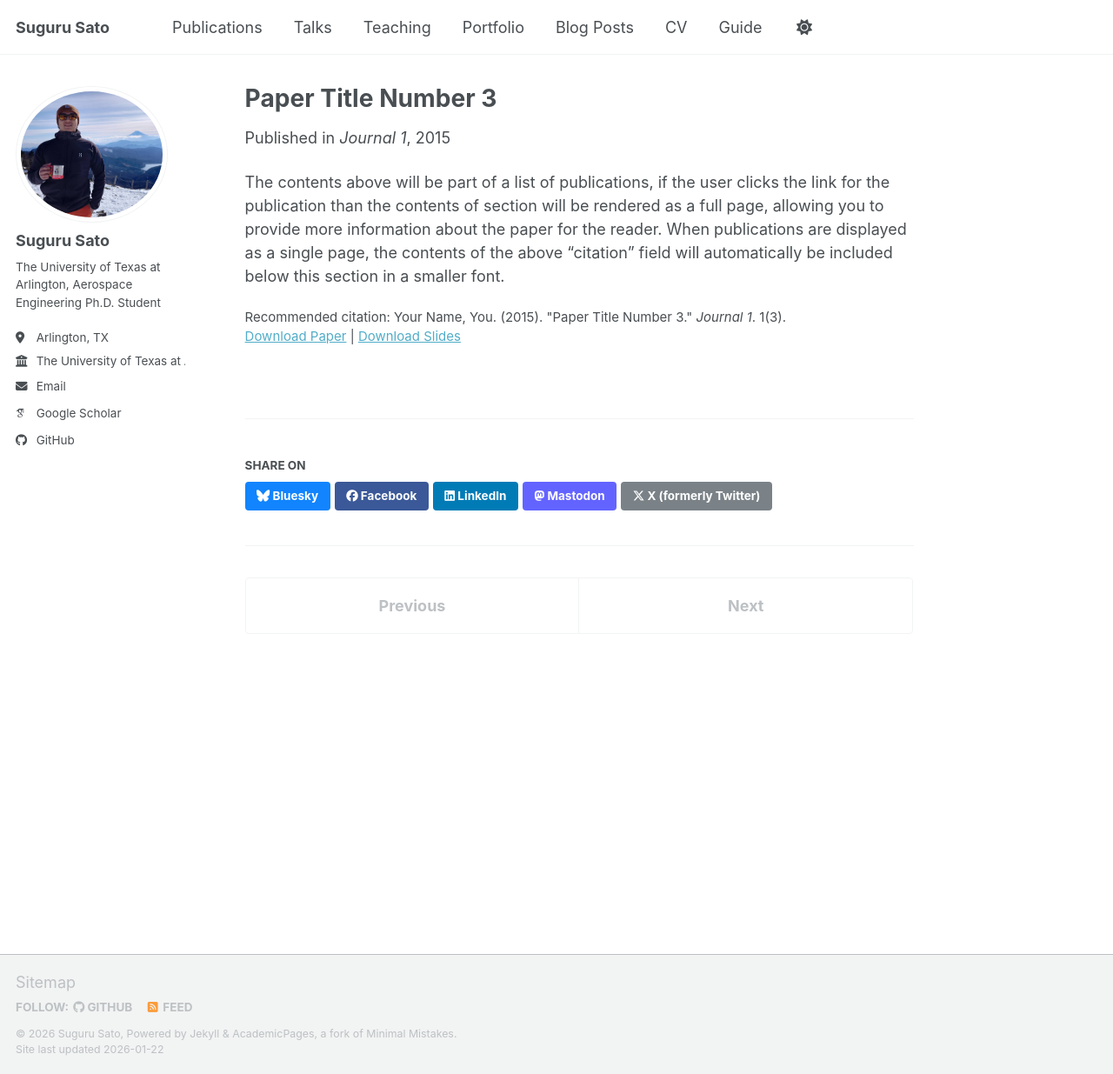
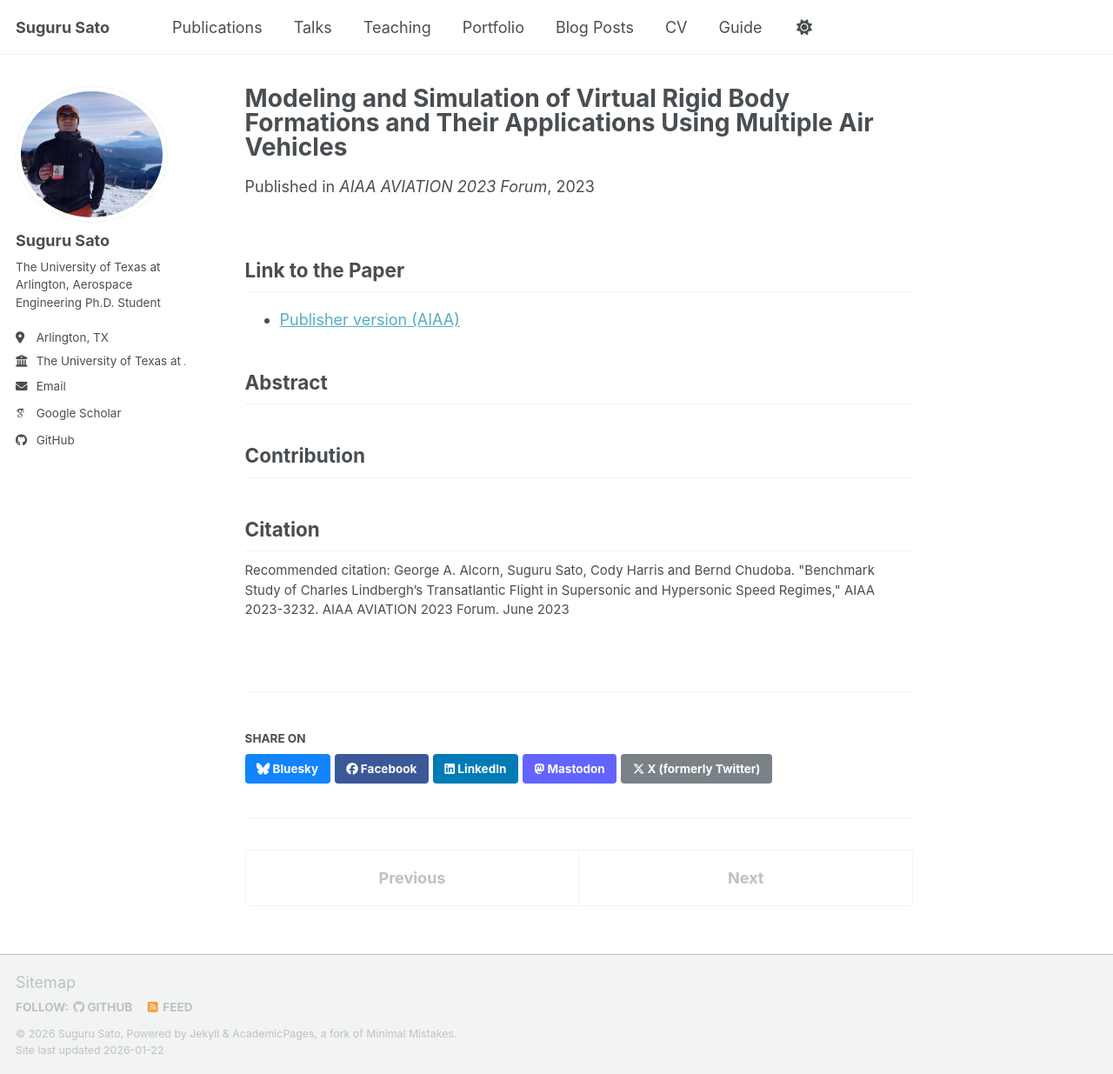
Before and after one commit to GitHub-Suguru/GitHub-Suguru.github.io, a Jekyll site: the page built from _publications/2015-10-01-paper-title-number-3.md, in a window 1280 px wide and 1235 px high. Shown: the whole window at 87% size. Built offline with Jekyll 4.4.1, drawn with Linux system fonts in a browser that asks for light colours; some web fonts are replaced; a script bundle is joined from its source files by our own code; library files that are not in the unit come from our copies.

Commit message:
Update 2015-10-01-paper-title-number-3.md

```diff
--- a/_publications/2015-10-01-paper-title-number-3.md
+++ b/_publications/2015-10-01-paper-title-number-3.md
@@ -1,14 +1,24 @@
 ---
-title: "Paper Title Number 3"
+title: "Modeling and Simulation of Virtual Rigid Body Formations and Their Applications Using Multiple Air Vehicles"
 collection: publications
-category: manuscripts
-permalink: /publication/2015-10-01-paper-title-number-3
-excerpt: 'This paper is about the number 3. The number 4 is left for future work.'
-date: 2015-10-01
-venue: 'Journal 1'
-slidesurl: 'https://academicpages.github.io/files/slides3.pdf'
-paperurl: 'https://academicpages.github.io/files/paper3.pdf'
-citation: 'Your Name, You. (2015). &quot;Paper Title Number 3.&quot; <i>Journal 1</i>. 1(3).'
+category: conferences
+permalink: /publication/2024-01-04-AIAA2024-2016
+excerpt: 'Virtual Rigid Body (VRB) formation flying framework for UAV swarms. This concept is inspired by how inter-agent distances are kept constant within a rigid body, eliminating the need for intra-formation collision aovoidance'
+date: 2023-06-08
+venue: 'AIAA AVIATION 2023 Forum'
+slidesurl:
+paperurl:
+bibtexurl:
+citation: 'George A. Alcorn, Suguru Sato, Cody Harris and Bernd Chudoba. "Benchmark Study of Charles Lindbergh’s Transatlantic Flight in Supersonic and Hypersonic Speed Regimes," AIAA 2023-3232. AIAA AVIATION 2023 Forum. June 2023'
 ---
 
-The contents above will be part of a list of publications, if the user clicks the link for the publication than the contents of section will be rendered as a full page, allowing you to provide more information about the paper for the reader. When publications are displayed as a single page, the contents of the above "citation" field will automatically be included below this section in a smaller font.
+## Link to the Paper
+- [Publisher version (AIAA)](https://arc.aiaa.org/doi/10.2514/6.2023-3232)
+
+## Abstract
+
+
+## Contribution
+
+
+## Citation
```
